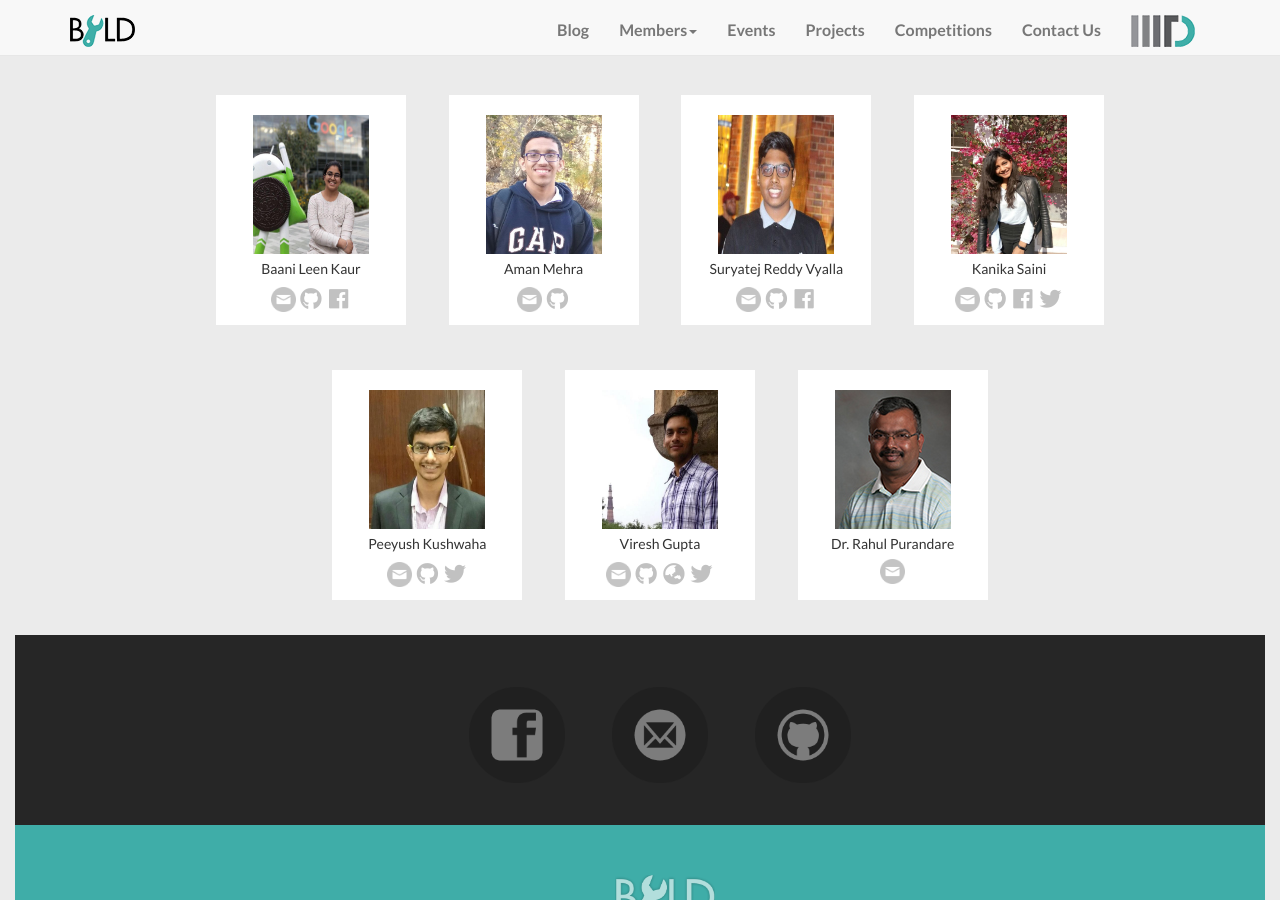
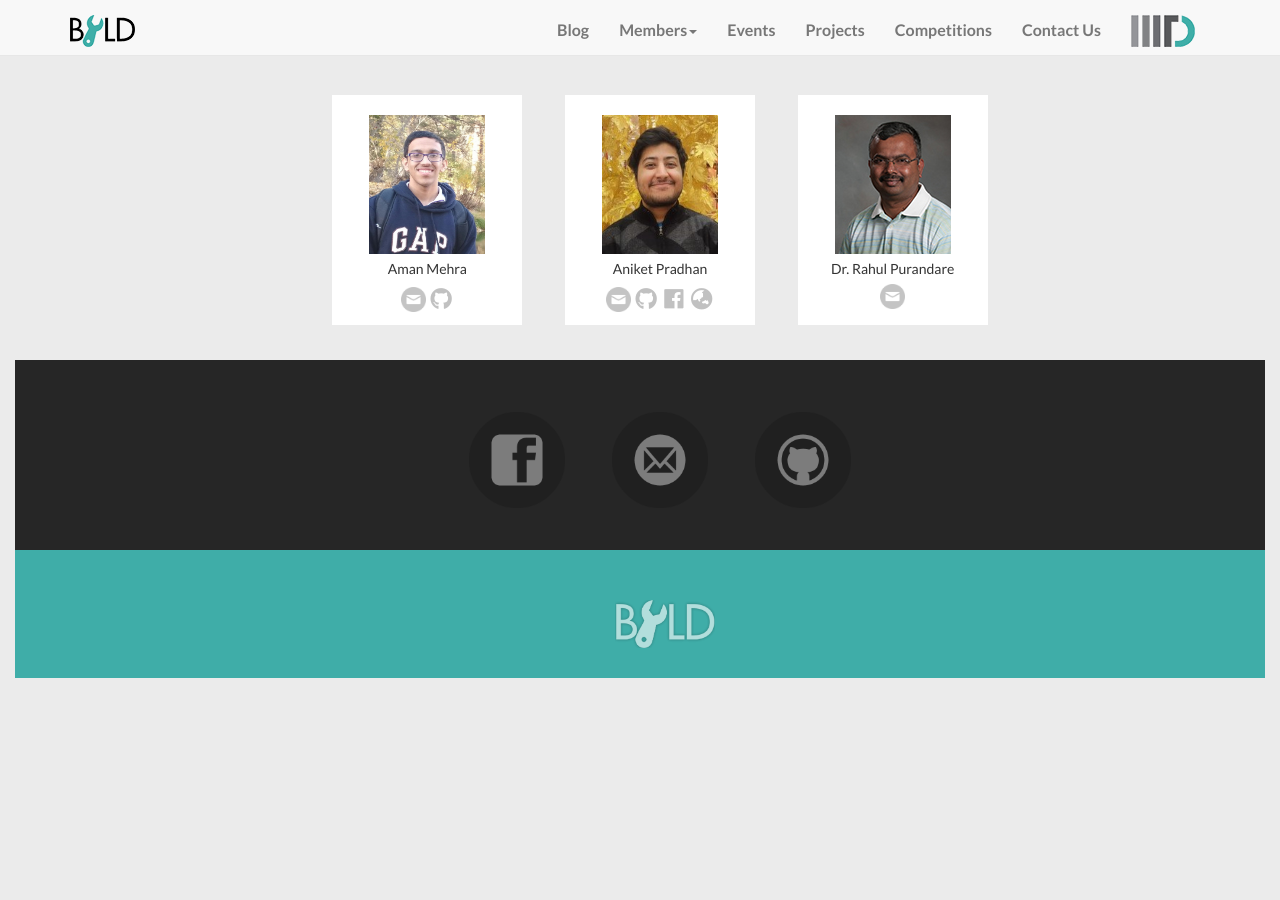
Before and after one commit to IIIT-Delhi/byld-website, a Jekyll site: the page built from site/members.md, in a window 1280 px wide and 900 px high, scrolled down 4290 px. Built offline with Jekyll 4.4.1, drawn with Linux system fonts in a browser that asks for light colours; nearby versions of some CDN libraries; after the commit the page ends 4968 px from its top, so only the background shows below that.

Commit message:
Add details for Aniket-Pradhan
Remove past admin details

```diff
--- a/site/members.md
+++ b/site/members.md
@@ -10,48 +10,21 @@ admins:
 # Icon names must be prefixed with either `fab` or with `fas`. `fab` is used by fontawesome for brand icons (e.g. facebook, github, twitter),
 # and `fas` is used by fontawesome for other icons (they call these "solid icons"). You can find which one to use by looking at the html snippet on the icon page.
 
-- mail: "baani16234"
-  image: "admins/baani.jpg"
-  name: "Baani Leen Kaur"
-  fa-icons:
-    fab fa-github: "https://github.com/BaaniLeen"
-    fab fa-facebook: "https://www.facebook.com/profile.php?id=100011462257325"
-
 - mail: "aman17017"
   image: "admins/aman.jpg"
   name: "Aman Mehra"
   fa-icons:
     fab fa-github: "https://github.com/amehra-github"
 
-- mail: "suryatej161022"
-  image: "admins/suryatej.jpg"
-  name: "Suryatej Reddy Vyalla"
+- mail: "aniket17133"
+  image: "admins/aniket.jpg"
+  name: "Aniket Pradhan"
   fa-icons:
-    fab fa-github: "https://github.com/suryatejreddy"
-    fab fa-facebook: "https://www.facebook.com/profile.php?id=100000854901674"
+    fab fa-github: "https://github.com/Aniket-Pradhan"
+    fab fa-facebook: "https://www.facebook.com/aniket.pradhan.311/"
+    fas fa-globe-asia: "http://home.iiitd.edu.in/~aniket17133/"
 
-- mail: "kanika16047"
-  image: "admins/kanika.jpg"
-  name: "Kanika Saini"
-  fa-icons:
-    fab fa-github: "https://github.com/kanikasaini"
-    fab fa-facebook: "https://www.facebook.com/kanikasaini911"
-    fab fa-twitter: "https://twitter.com/kanikasaini911"
-
-- mail: "peeyush16254"
-  image: "admins/peeyush.png"
-  name: "Peeyush Kushwaha"
-  fa-icons:
-    fab fa-github: "https://github.com/peey"
-    fab fa-twitter: "https://twitter.com/peeyFTW"
-
-- mail: "viresh16118"
-  image: "admins/viresh.jpg"
-  name: "Viresh Gupta"
-  fa-icons:
-    fab fa-github: "https://github.com/virresh"
-    fas fa-globe-asia: "https://virresh.github.io"
-    fab fa-twitter: "https://twitter.com/virresh"
+#TODO: Add admin details here
 
 #TODO: sort the data in the source in some sensible way (first by batch, then by names). rn alums are random and current members are sorted by name
 
```
Also changed, not shown: site/assets/images/admins/aniket.jpg (added).
